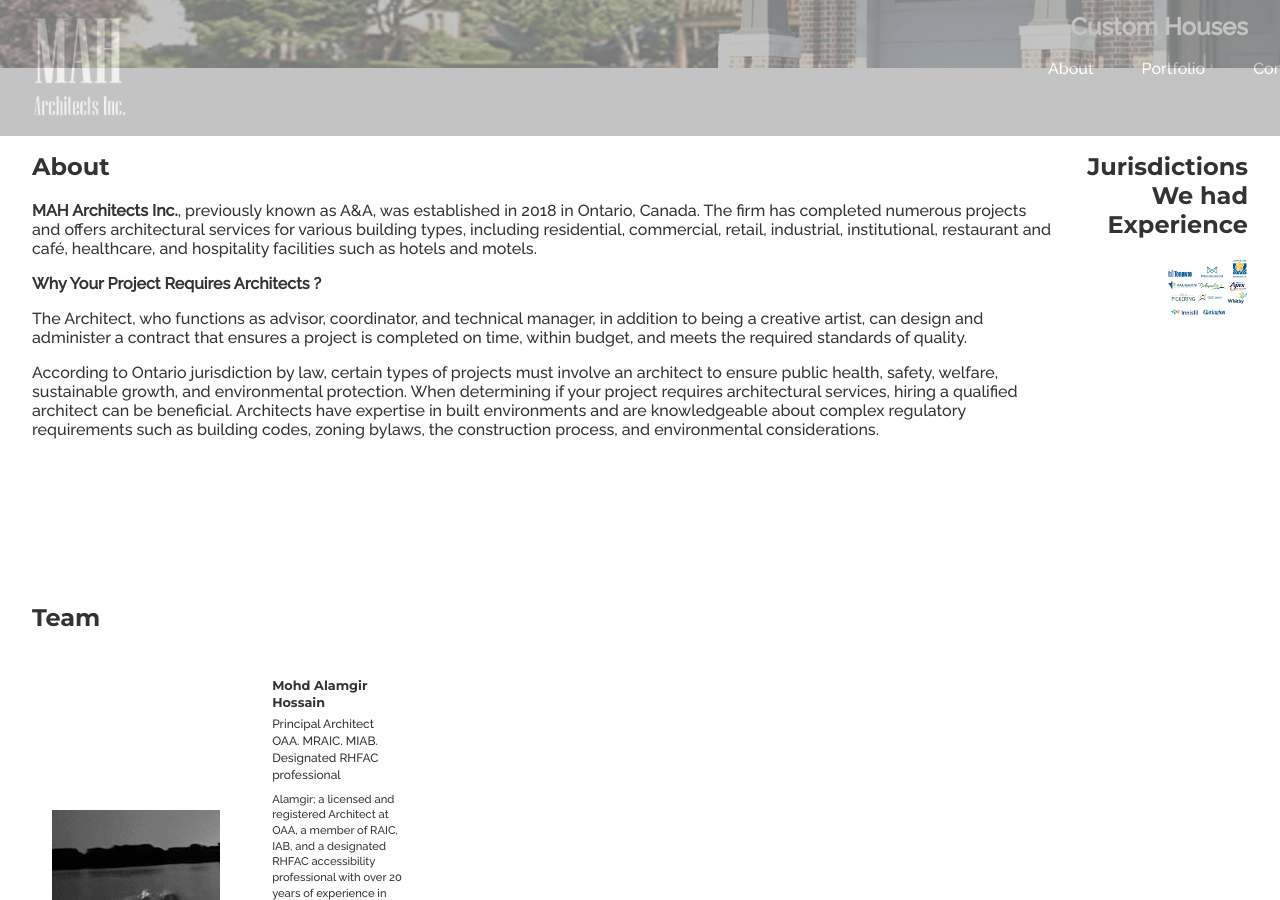
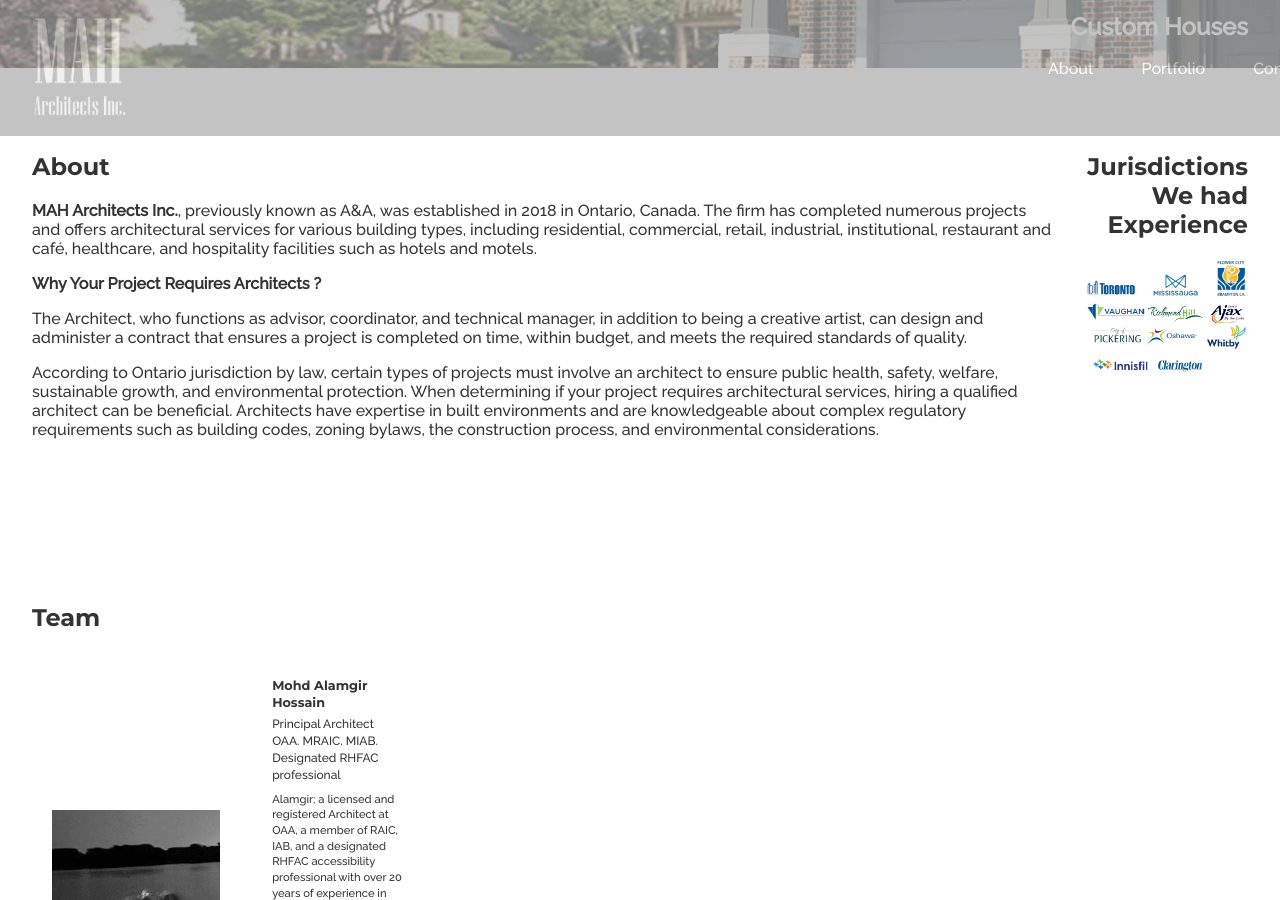
Before and after one commit to dewanmukto/mah-architects, a Jekyll site: the page built from index.md, in a window 1280 px wide and 900 px high, scrolled down 922 px. Built offline with Jekyll 4.4.1, drawn with Linux system fonts in a browser that asks for light colours; nearby versions of some CDN libraries; grey boxes are pictures that could not be loaded.

Commit message:
logo heights fixed

```diff
--- a/index.md
+++ b/index.md
@@ -92,7 +92,7 @@ process, and environmental considerations.
   </div>
   <div>
     <h2>Jurisdictions We had Experience</h2>
-    <img src="/images/logos/jury.png" alt="Jurisdictions" style="width:50%; height:auto;">
+    <img src="/images/logos/jury.png" alt="Jurisdictions" style="width:100%; height:auto;">
   </div>
 </div>
 
@@ -149,9 +149,9 @@ standards.</p>
 Architectural Institute of Canada (RAIC)</b>, <b>Ontario Association of Architects (OAA)</b>,
 and other local and International regulatory bodies.</p>
     <div style="display:flex; gap:1rem; margin-top:1rem;">
-      <img src="/images/logos/OAA Logo.png" height="80px" width="214px">
-      <img src="/images/logos/RHFAC Professional.png" height="80px" width="80px">
-      <img src="/images/logos/raic-member-2024.png" height="80px" width="80px">
+      <img src="/images/logos/OAA Logo.png" height="80px">
+      <img src="/images/logos/RHFAC Professional.png" height="80px">
+      <img src="/images/logos/raic-member-2024.png" height="80px">
     </div>
   </div>
   <div class="right-align">
```
Also changed, not shown: images/logos/OAA Logo.png, images/logos/RHFAC Professional.png.
